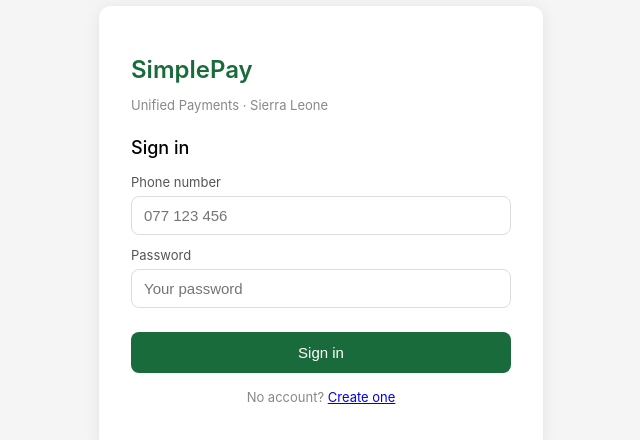
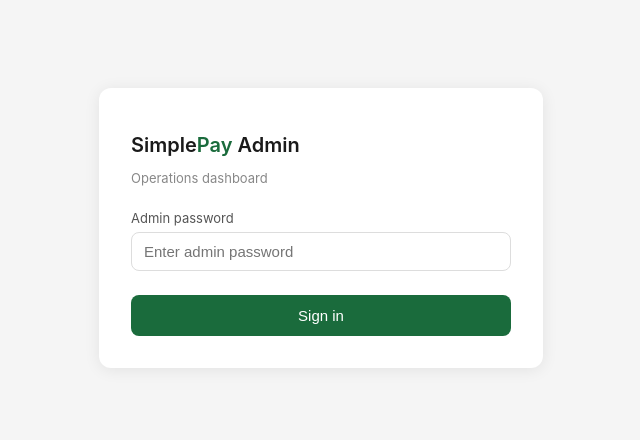
Before and after one commit to samuel200520/simplepay-frontend, a React (Create React App) app: page /admin in a window 1280 px wide. Before the commit this address led to /login. Shown: the part 172-612 px from the top of the page, without its empty margins (319-959 px from the left). Built offline with nearby package versions, Linux system fonts and the light colour scheme.

Commit message:
Add admin panel page

```diff
--- a/src/App.js
+++ b/src/App.js
@@ -4,6 +4,7 @@
 import Login from './pages/Login';
 import Register from './pages/Register';
 import Dashboard from './pages/Dashboard';
+import Admin from './pages/Admin';
 
 function PrivateRoute({ children }) {
   const { user, loading } = useAuth();
@@ -23,6 +24,7 @@
       <Route path="/login" element={<PublicRoute><Login /></PublicRoute>} />
       <Route path="/register" element={<PublicRoute><Register /></PublicRoute>} />
       <Route path="/dashboard" element={<PrivateRoute><Dashboard /></PrivateRoute>} />
+      <Route path="/admin" element={<Admin />} />
       <Route path="*" element={<Navigate to="/login" />} />
     </Routes>
   );
--- /dev/null
+++ b/src/pages/Admin.jsx
@@ -0,0 +1,168 @@
+import React, { useState, useEffect } from 'react';
+import axios from 'axios';
+
+const adminClient = axios.create({
+  baseURL: 'https://simplepay-aqqv.onrender.com/api',
+});
+
+export default function Admin() {
+  const [token, setToken] = useState(localStorage.getItem('simplepay_admin_token') || '');
+  const [password, setPassword] = useState('');
+  const [error, setError] = useState('');
+  const [loading, setLoading] = useState(false);
+  const [transactions, setTransactions] = useState([]);
+  const [actionMsg, setActionMsg] = useState('');
+
+  useEffect(() => {
+    if (token) fetchTransactions();
+  }, [token]);
+
+  const fetchTransactions = async () => {
+    try {
+      const res = await adminClient.get('/admin/transactions', {
+        headers: { Authorization: `Bearer ${token}` },
+      });
+      setTransactions(res.data.transactions);
+    } catch (err) {
+      setError('Session expired. Please log in again.');
+      handleLogout();
+    }
+  };
+
+  const handleLogin = async (e) => {
+    e.preventDefault();
+    setError('');
+    setLoading(true);
+    try {
+      const res = await adminClient.post('/admin/login', { password });
+      localStorage.setItem('simplepay_admin_token', res.data.token);
+      setToken(res.data.token);
+    } catch (err) {
+      setError('Incorrect admin password');
+    } finally {
+      setLoading(false);
+    }
+  };
+
+  const handleLogout = () => {
+    localStorage.removeItem('simplepay_admin_token');
+    setToken('');
+    setTransactions([]);
+  };
+
+  const handleReverse = async (reference) => {
+    if (!window.confirm(`Reverse transaction ${reference}? This will refund the sender.`)) return;
+    setActionMsg('');
+    try {
+      await adminClient.post(`/admin/transactions/${reference}/reverse`, {}, {
+        headers: { Authorization: `Bearer ${token}` },
+      });
+      setActionMsg(`Transaction ${reference} reversed successfully.`);
+      fetchTransactions();
+    } catch (err) {
+      setActionMsg(err.response?.data?.error || 'Could not reverse transaction.');
+    }
+  };
+
+  if (!token) {
+    return (
+      <div style={styles.loginContainer}>
+        <div style={styles.loginCard}>
+          <h1 style={styles.logo}>Simple<span style={{ color: '#1a6b3c' }}>Pay</span> Admin</h1>
+          <p style={styles.subtitle}>Operations dashboard</p>
+          {error && <div style={styles.errorBox}>{error}</div>}
+          <form onSubmit={handleLogin}>
+            <label style={styles.label}>Admin password</label>
+            <input
+              style={styles.input}
+              type="password"
+              value={password}
+              onChange={e => setPassword(e.target.value)}
+              placeholder="Enter admin password"
+            />
+            <button style={styles.btn} type="submit" disabled={loading}>
+              {loading ? 'Signing in...' : 'Sign in'}
+            </button>
+          </form>
+        </div>
+      </div>
+    );
+  }
+
+  return (
+    <div style={styles.page}>
+      <div style={styles.header}>
+        <h1 style={styles.logo}>Simple<span style={{ color: '#1a6b3c' }}>Pay</span> Admin</h1>
+        <button onClick={handleLogout} style={styles.logoutBtn}>Sign out</button>
+      </div>
+
+      {actionMsg && <div style={styles.actionMsg}>{actionMsg}</div>}
+
+      <div style={styles.tableWrap}>
+        <table style={styles.table}>
+          <thead>
+            <tr>
+              <th style={styles.th}>Reference</th>
+              <th style={styles.th}>Sender</th>
+              <th style={styles.th}>Recipient</th>
+              <th style={styles.th}>Route</th>
+              <th style={styles.th}>Amount</th>
+              <th style={styles.th}>Status</th>
+              <th style={styles.th}>Date</th>
+              <th style={styles.th}>Action</th>
+            </tr>
+          </thead>
+          <tbody>
+            {transactions.map(t => (
+              <tr key={t.id}>
+                <td style={styles.td}>{t.reference}</td>
+                <td style={styles.td}>{t.sender_name || '—'}</td>
+                <td style={styles.td}>{t.receiver_identifier}</td>
+                <td style={styles.td}>{t.from_provider} → {t.to_provider}</td>
+                <td style={styles.td}>NLe {Number(t.amount).toLocaleString()}</td>
+                <td style={styles.td}>
+                  <span style={{
+                    ...styles.statusBadge,
+                    background: t.status === 'reversed' ? '#fde8e8' : '#e6f7ed',
+                    color: t.status === 'reversed' ? '#a32d2d' : '#1a6b3c',
+                  }}>
+                    {t.status}
+                  </span>
+                </td>
+                <td style={styles.td}>{new Date(t.created_at).toLocaleString()}</td>
+                <td style={styles.td}>
+                  {t.status !== 'reversed' && (
+                    <button onClick={() => handleReverse(t.reference)} style={styles.reverseBtn}>
+                      Reverse
+                    </button>
+                  )}
+                </td>
+              </tr>
+            ))}
+          </tbody>
+        </table>
+      </div>
+    </div>
+  );
+}
+
+const styles = {
+  loginContainer: { minHeight: '100vh', display: 'flex', alignItems: 'center', justifyContent: 'center', background: '#f5f5f5' },
+  loginCard: { background: 'white', padding: '2rem', borderRadius: '12px', width: '100%', maxWidth: '380px', boxShadow: '0 2px 16px rgba(0,0,0,0.08)' },
+  logo: { fontSize: '20px', fontWeight: '600', color: '#1a1a1a', marginBottom: '4px' },
+  subtitle: { fontSize: '13px', color: '#888', marginBottom: '1.5rem' },
+  label: { display: 'block', fontSize: '13px', color: '#555', marginBottom: '6px', marginTop: '12px' },
+  input: { width: '100%', padding: '10px 12px', border: '1px solid #ddd', borderRadius: '8px', fontSize: '15px', boxSizing: 'border-box' },
+  btn: { width: '100%', padding: '12px', background: '#1a6b3c', color: 'white', border: 'none', borderRadius: '8px', fontSize: '15px', fontWeight: '500', cursor: 'pointer', marginTop: '1.5rem' },
+  errorBox: { background: '#fde8e8', color: '#a32d2d', padding: '10px 12px', borderRadius: '8px', fontSize: '13px', marginBottom: '1rem' },
+  page: { minHeight: '100vh', background: '#f5f5f5', padding: '20px' },
+  header: { display: 'flex', justifyContent: 'space-between', alignItems: 'center', marginBottom: '20px' },
+  logoutBtn: { padding: '8px 16px', background: 'white', border: '1px solid #ddd', borderRadius: '8px', cursor: 'pointer', fontSize: '13px' },
+  actionMsg: { background: '#e6f7ed', color: '#1a6b3c', padding: '10px 16px', borderRadius: '8px', marginBottom: '16px', fontSize: '13px' },
+  tableWrap: { background: 'white', borderRadius: '12px', overflow: 'auto', boxShadow: '0 2px 8px rgba(0,0,0,0.05)' },
+  table: { width: '100%', borderCollapse: 'collapse', fontSize: '13px' },
+  th: { textAlign: 'left', padding: '12px 16px', borderBottom: '2px solid #eee', color: '#888', fontWeight: '500', whiteSpace: 'nowrap' },
+  td: { padding: '12px 16px', borderBottom: '1px solid #eee', whiteSpace: 'nowrap' },
+  statusBadge: { padding: '3px 10px', borderRadius: '20px', fontSize: '12px', fontWeight: '500' },
+  reverseBtn: { padding: '6px 12px', background: '#fde8e8', color: '#a32d2d', border: 'none', borderRadius: '6px', cursor: 'pointer', fontSize: '12px' },
+};
```
